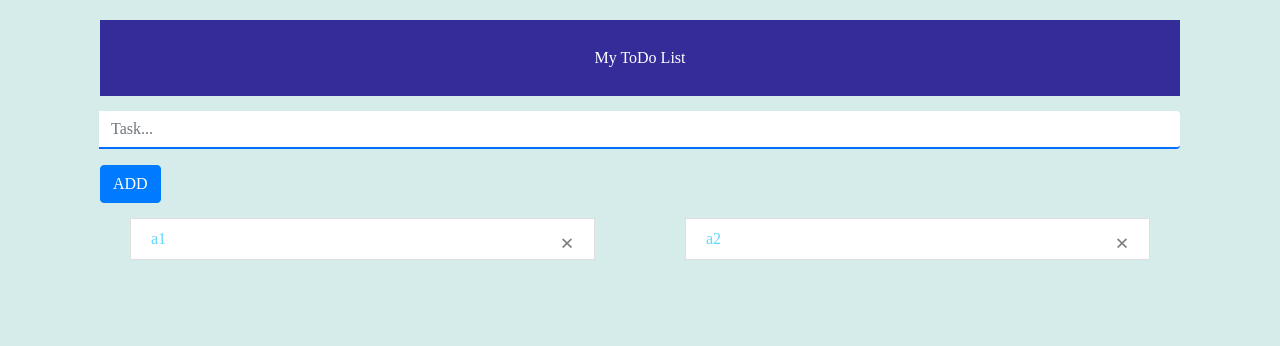
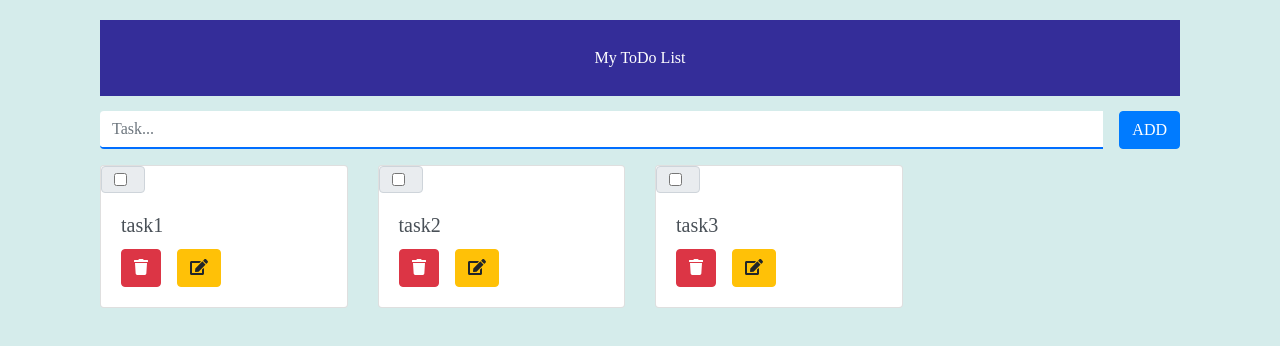
Before and after one commit to EditaTonoyan/react-beg-lessons, a React (Create React App) app: page / in a window 1280 px wide. Shown: the top 346 px of the page. Built offline with nearby package versions, Linux system fonts and the light colour scheme.

Commit message:
commit to lesson-9 branch

```diff
--- /dev/null
+++ b/src/Helpers/IdGenerator.jsx
@@ -0,0 +1,7 @@
+import React from 'react'
+
+export default function IdGenerator() {
+    return (
+              Math.random().toString(32).slice(2) + '-' + Math.random().toString(32).slice(2)
+    )
+}
--- a/src/components/Addnewtask/Addtask.jsx
+++ b/src/components/Addnewtask/Addtask.jsx
@@ -7,7 +7,6 @@ export default class Addtask extends Component {
     state = {
 
         inputValue:'',
-        // descInputValue:''
     }
 
     handlechange = (event) => {
@@ -30,27 +29,26 @@ export default class Addtask extends Component {
 
     render() {
         return (
-                    <div className="dispyalflex">
-                        <InputGroup className="mb-3">
-                            <InputGroup.Prepend>
-                            </InputGroup.Prepend>
+                <InputGroup >
                     <FormControl
+
                     type='text'
                     onChange={this.handlechange}
                     value={this.state.inputValue}
                     className={styles.input}
                     onKeyPress={this.handleSub}
                     placeholder="Task..."
-                            aria-label="Task"
-                            aria-describedby="basic-addon1"
                     />
+
+                    <Button
+                    variant="primary"
+                    onClick={this.handleSub}
+                    className="ml-3"
+                    >
+                        ADD
+                    </Button>
                 </InputGroup>
 
-                        <Button variant="primary" onClick={this.handleSub}>
-                            ADD
-                        </Button>
-
-                    </div>
         )
     }
 }
--- a/src/components/Task/Task.jsx
+++ b/src/components/Task/Task.jsx
@@ -1,26 +1,39 @@
-import React, { Component } from 'react'
-import styles from './Task.module.css'
+import React, { Component } from 'react';
+import styles from './Task.module.css';
+import {Card, Button, InputGroup} from 'react-bootstrap'
+import { FontAwesomeIcon } from '@fortawesome/react-fontawesome'
+import { faTrash, faEdit } from '@fortawesome/free-solid-svg-icons'
 
-export default class Task extends Component {
+const Task = ({task, handleDeletetask}) => {
 
-    render() {
-        const {task} = this.props;
+
         return (
-            <div>
-                <div  className="task">
+                <Card>
+                    <div className={styles.chbox}>
+                            <InputGroup.Checkbox />
+                        </div>
+                <Card.Body>
+                    <Card.Title  style={{color:"#495057"}}>
+                        <p>{task.title}</p>
+                    </Card.Title>
+                    <Button
+                     variant="danger"
+                     onClick={(e) => handleDeletetask(task._id)
+                }
+                     >
+                      <FontAwesomeIcon icon={faTrash} />
+                    </Button>
 
-                    <li className="list-group-item ">
-                        <div>{task}
-                            {this.props.task.value}
-                            <button
-                                type="button"
-                                className="close">&times;
-                            </button>
-                        </div>
-                    </li>
+                    <Button
+                     onClick={(e) => handleDeletetask(task._id)}
+                     variant="warning"
+                     className="ml-3">
+                        <FontAwesomeIcon icon={faEdit} />
+                    </Button>
 
-                </div>
-            </div>
+                </Card.Body>
+                </Card>
         )
-    }
+
 }
+export default Task
--- a/src/components/Task/Task.module.css
+++ b/src/components/Task/Task.module.css
@@ -1,14 +1,4 @@
-ul li {
-    cursor: pointer;
-    position: relative;
-    padding: 12px 8px 12px 40px;
-    background: #eee;
-    font-size: 18px;
-    transition: 0.2s;
-
-    /* make the list items unselectable */
-    -webkit-user-select: none;
-    -moz-user-select: none;
-    -ms-user-select: none;
-    user-select: none;
-  }
+.chbox {
+    width: 18%;
+    float: right;
+}
--- a/src/components/todo/Todo.jsx
+++ b/src/components/todo/Todo.jsx
@@ -2,30 +2,46 @@ import React, { Component } from 'react';
 // import Addnewtask from '../components/Addnewtask';
 import Task from '../Task/Task'
 import Addtask from '../Addnewtask/Addtask'
+import IdGenerator from '../../Helpers/IdGenerator'
 import styles from './Todo.module.css'
 import { Col, Container, Row } from 'react-bootstrap';
 
 
 export default class Todo extends Component {
     state = {
-        task:['a1', 'a2'],
+        task:[
+            {_id:IdGenerator(), title:'task1'},
+            {_id:IdGenerator(), title:'task2'},
+            {_id:IdGenerator(), title:'task3'},
+        ],
         inputValue:''
 
     }
 
     handleSubmit = (value) =>{
         const task = [...this.state.task];
-        task.push(value);
+        task.push({title:value, _id:IdGenerator()});
         this.setState({
             task
         });
     }
 
+    handleDeletetask = (_id) => {
+        // console.log('id',_id)
+        let task = [...this.state.task];
+            task = task.filter(task => task._id !== _id)
+        this.setState({
+            task
+        })
 
+    }
     render() {
-        const newTask = this.state.task.map((value, index) => {
-            return (<Col
-                         key = {index} >< Task task={value} />
+        const newTask = this.state.task.map(task => {
+            return (<Col className = "mt-3"
+                         key = {task._id} >
+                        < Task task={task}
+                          handleDeletetask = {this.handleDeletetask}
+                         />
                     </Col>)
         })
 
@@ -43,14 +59,13 @@ export default class Todo extends Component {
                     <Col>
                         <Addtask
                              handleSubmit = {this.handleSubmit}
-                             deschandleSubmit = {this.deschandleSubmit}
                         />
                      </Col>
 
                 </Row>
 
-                 <Row>
-                    {newTask}
+                 <Row xl={4} xs={2} sm={3}>
+                    {newTask.length ? newTask : <p style={{color:'black'}}>there are no tasks</p>}
                  </Row>
 
 
```
Lines whose indentation alone changed are shown as unchanged.
